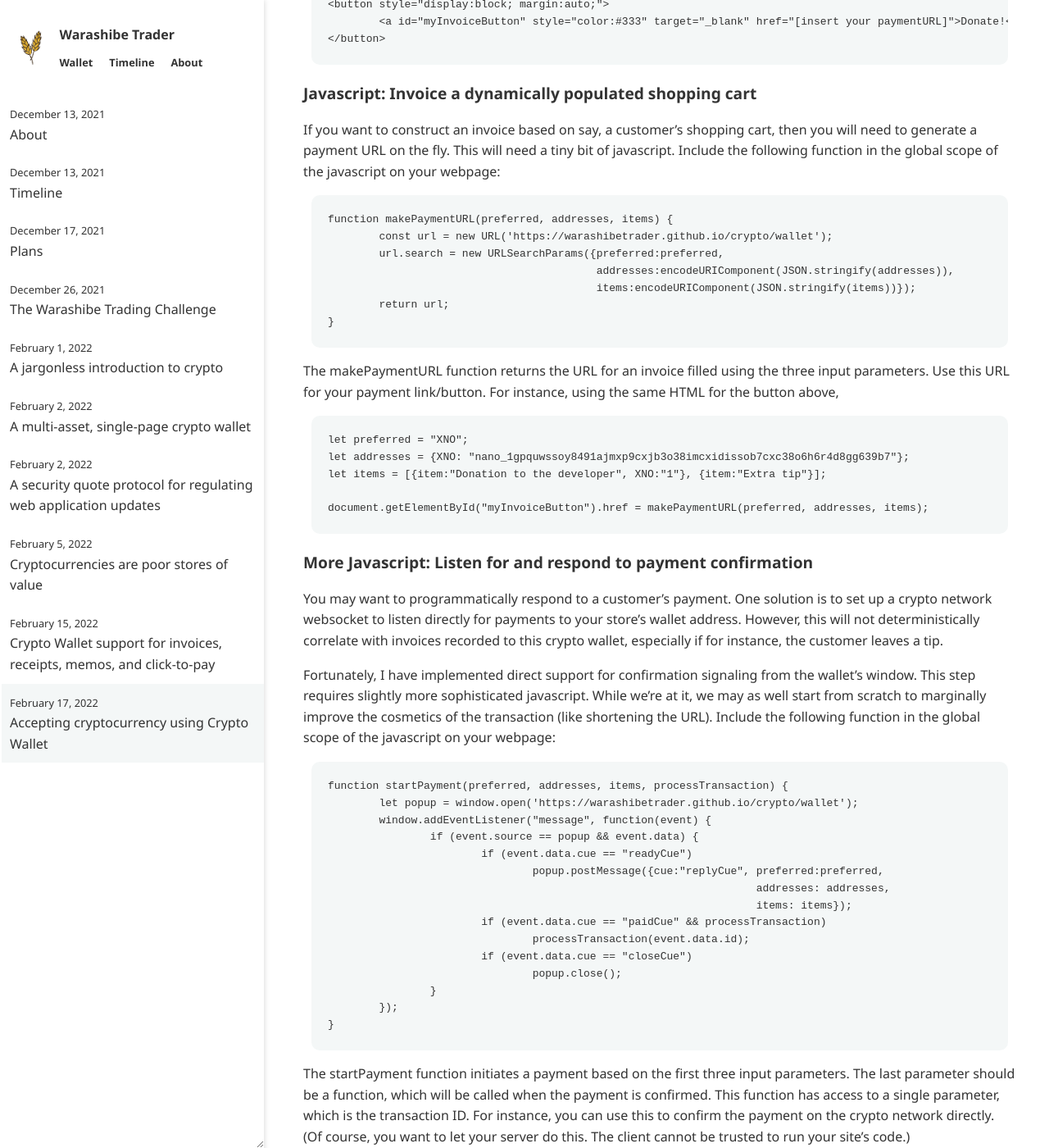
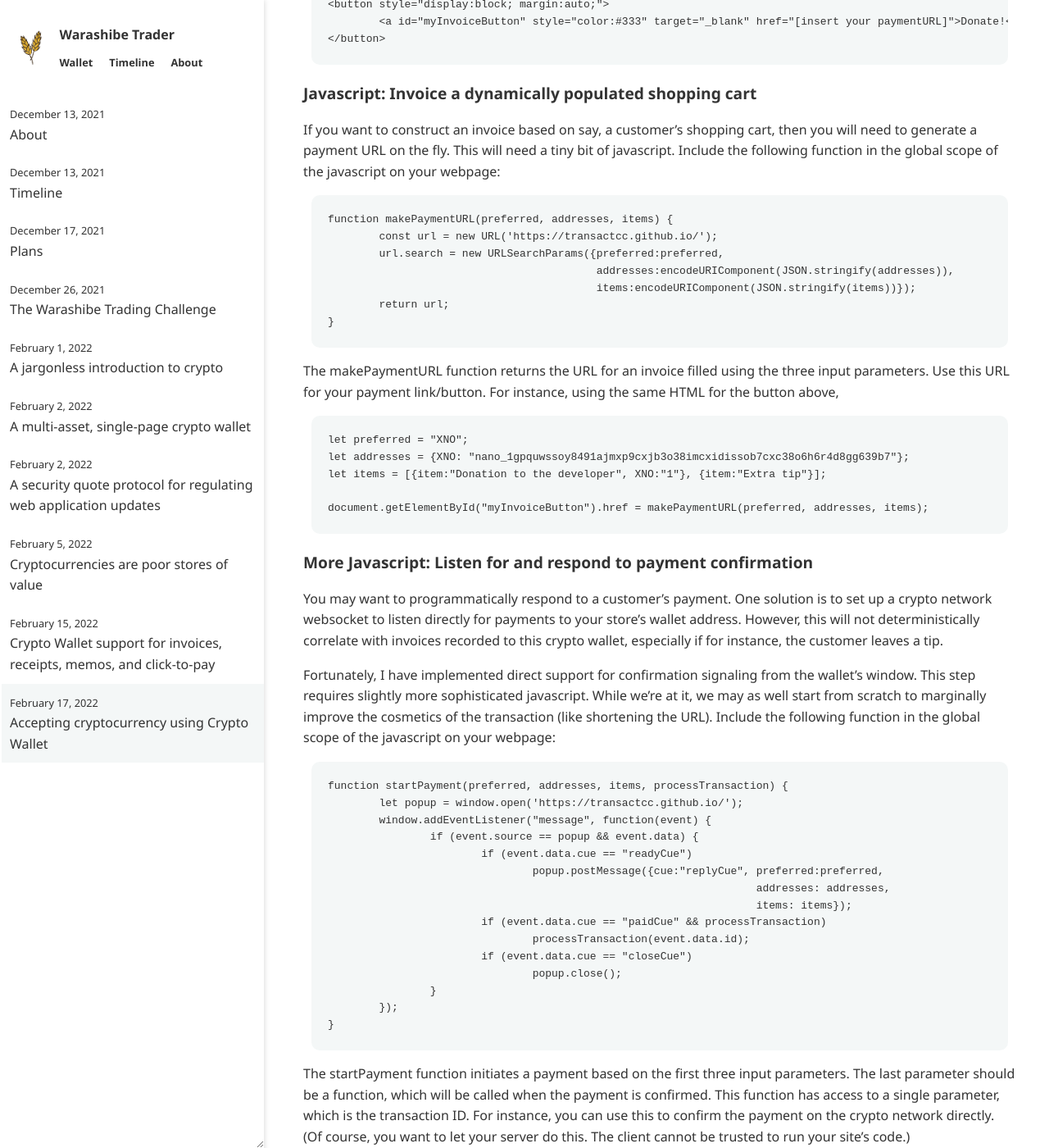
Before and after one commit to warashibetrader/warashibetrader.github.io, a Jekyll site: the page built from _posts/2022-02-17-invoices.md, in a window 1280 px wide and 1400 px high, scrolled down 558 px. Shown: the whole window at 82% size. Built offline with Jekyll 4.4.1, drawn with Linux system fonts in a browser that asks for light colours; some of the changed lines change nothing that is shown.

Commit message:
Update 2022-02-17-invoices.md

```diff
--- a/_posts/2022-02-17-invoices.md
+++ b/_posts/2022-02-17-invoices.md
@@ -2,11 +2,11 @@
 title: "Accepting cryptocurrency using Crypto Wallet"
 ---
 
-I added URL support for invoice generation, as well as a little invoice tool, directly in my [crypto wallet](https://warashibetrader.github.io/crypto/wallet). Here are four levels of usage, in order of sophistication.
+I added URL support for invoice generation, as well as a little invoice tool, directly in my [crypto wallet](https://transactcc.github.io/). Here are four levels of usage, in order of sophistication.
 
 ### URL: Invoice a static product or service
 
-The in-wallet tool should suffice to produce the URL you need. For instance, I used the tool to make this [donation link](https://warashibetrader.github.io/crypto/wallet?preferred=XNO&addresses=%257B%2522XNO%2522%253A%2522nano_1gpquwssoy8491ajmxp9cxjb3o38imcxidissob7cxc38o6h6r4d8gg639b7%2522%257D&items=%255B%257B%2522item%2522%253A%2522Donation%2520to%2520the%2520developer%2522%252C%2522XNO%2522%253A%25221%2522%257D%252C%257B%2522item%2522%253A%2522Extra%2520tip%2522%252C%2522XNO%2522%253A%2522%2522%257D%255D).
+The in-wallet tool should suffice to produce the URL you need. For instance, I used the tool to make this [donation link](https://transactcc.github.io/?preferred=XNO&addresses=%257B%2522XNO%2522%253A%2522nano_1gpquwssoy8491ajmxp9cxjb3o38imcxidissob7cxc38o6h6r4d8gg639b7%2522%257D&items=%255B%257B%2522item%2522%253A%2522Donation%2520to%2520the%2520developer%2522%252C%2522XNO%2522%253A%25221%2522%257D%252C%257B%2522item%2522%253A%2522Extra%2520tip%2522%252C%2522XNO%2522%253A%2522%2522%257D%255D).
 
 
 
@@ -15,7 +15,7 @@
 
 It's not very professional to ask for payment from an in-line link, and possibly disruptive for the link to leave the current website. A little HTML creates a button which opens the invoice in a new tab:
 
-<button style="display:block; margin:auto;"><a style="color:#333" target="_blank" href="https://warashibetrader.github.io/crypto/wallet?preferred=XNO&addresses=%257B%2522XNO%2522%253A%2522nano_1gpquwssoy8491ajmxp9cxjb3o38imcxidissob7cxc38o6h6r4d8gg639b7%2522%257D&items=%255B%257B%2522item%2522%253A%2522Donation%2520to%2520the%2520developer%2522%252C%2522XNO%2522%253A%25221%2522%257D%252C%257B%2522item%2522%253A%2522Extra%2520tip%2522%252C%2522XNO%2522%253A%2522%2522%257D%255D">Donate!</a></button>
+<button style="display:block; margin:auto;"><a style="color:#333" target="_blank" href="https://transactcc.github.io/?preferred=XNO&addresses=%257B%2522XNO%2522%253A%2522nano_1gpquwssoy8491ajmxp9cxjb3o38imcxidissob7cxc38o6h6r4d8gg639b7%2522%257D&items=%255B%257B%2522item%2522%253A%2522Donation%2520to%2520the%2520developer%2522%252C%2522XNO%2522%253A%25221%2522%257D%252C%257B%2522item%2522%253A%2522Extra%2520tip%2522%252C%2522XNO%2522%253A%2522%2522%257D%255D">Donate!</a></button>
 
 Here is the HTML code in plaintext:
 
@@ -29,7 +29,7 @@
 If you want to construct an invoice based on say, a customer's shopping cart, then you will need to generate a payment URL on the fly. This will need a tiny bit of javascript. Include the following function in the global scope of the javascript on your webpage:
 
 	function makePaymentURL(preferred, addresses, items) {
-		const url = new URL('https://warashibetrader.github.io/crypto/wallet');
+		const url = new URL('https://transactcc.github.io/');
 		url.search = new URLSearchParams({preferred:preferred,
 						  addresses:encodeURIComponent(JSON.stringify(addresses)),
 						  items:encodeURIComponent(JSON.stringify(items))});
@@ -52,7 +52,7 @@
 Fortunately, I have implemented direct support for confirmation signaling from the wallet's window. This step requires slightly more sophisticated javascript. While we're at it, we may as well start from scratch to marginally improve the cosmetics of the transaction (like shortening the URL). Include the following function in the global scope of the javascript on your webpage:
 
 	function startPayment(preferred, addresses, items, processTransaction) {
-		let popup = window.open('https://warashibetrader.github.io/crypto/wallet');
+		let popup = window.open('https://transactcc.github.io/');
 		window.addEventListener("message", function(event) {
 			if (event.source == popup && event.data) {
 				if (event.data.cue == "readyCue")
@@ -95,7 +95,7 @@
 
 <script>
 function startPayment(preferred, addresses, items, processTransaction) {
-	let popup = window.open('https://warashibetrader.github.io/crypto/wallet');
+	let popup = window.open('https://transactcc.github.io/');
 	window.addEventListener("message", function(event) {
 		if (event.source == popup && event.data) {
 			if (event.data.cue == "readyCue")
```
